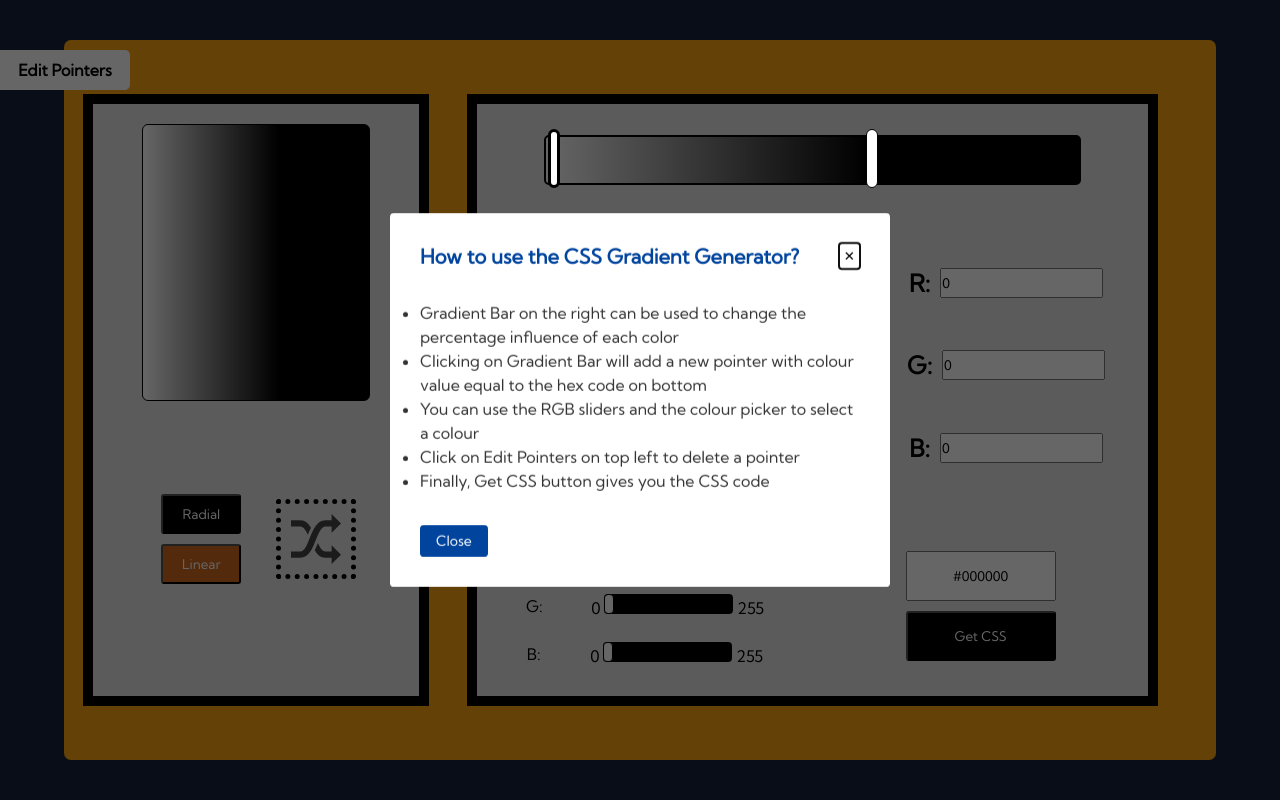
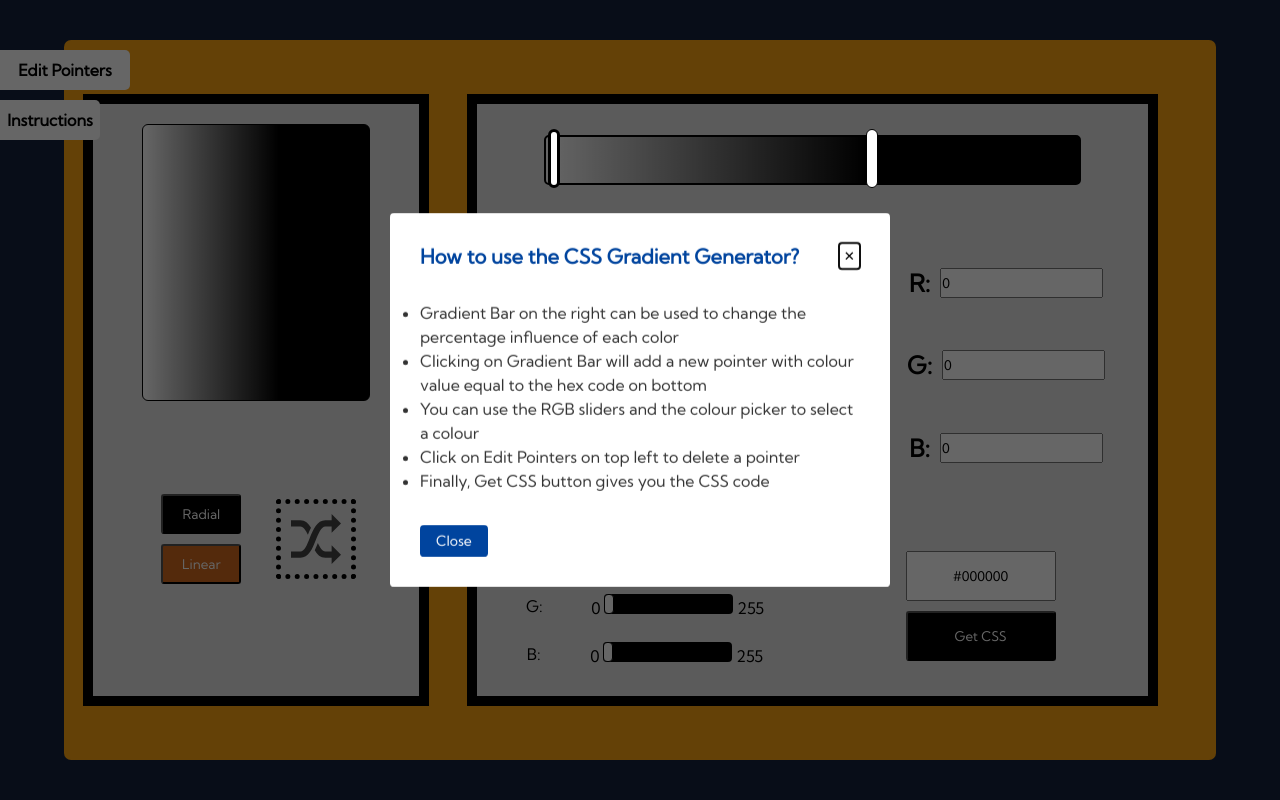
Before and after one commit to suryakanigolla/css-gradient-gen, a PHP site: page / in a window 1280 px wide. Run offline with PHP 8.4, Linux system fonts and the light colour scheme.

Commit message:
added help button

```diff
--- a/css/styles.css
+++ b/css/styles.css
@@ -309,9 +309,29 @@
     cursor: pointer;
 }
 
+#sidebar .helpButton {
+    position:absolute;
+    left:300px;
+    top:60px;
+    width: 100px;
+    height: 40px;
+    background: white;
+    border-bottom-right-radius: 5px;
+    border-top-right-radius: 5px;
+    display: flex;
+    align-items: center;
+    justify-content: center;
+    cursor: pointer;
+}
+
+#sidebar .helpButton img {
+    display: block;
+    width: 15%;
+}
+
 #sidebar .toggle-btn img {
     display: block;
-    width: 25%;
+    width: 15%;
 }
 /* #sidebar .toggle-btn span {
     display:block;
--- a/index.html
+++ b/index.html
@@ -78,6 +78,9 @@
                 <div class="toggle-btn-inner"><h4>Edit Pointers</h2></div>
                 <img src="./design/close.svg" alt="close" style="display: none;" class="crossSidebar">
             </div>
+            <div class="helpButton">
+                <div><h4>Instructions</h4></div>
+            </div>
             <div class="list">
             </div>
         </div>
--- a/script.js
+++ b/script.js
@@ -183,6 +183,10 @@
         $(cssP).text(lgTemp)
     })
 
+    $(".helpButton").click(function(e) {
+        window.MicroModal.show("modal-1");
+    })
+
 
 });
 
```
